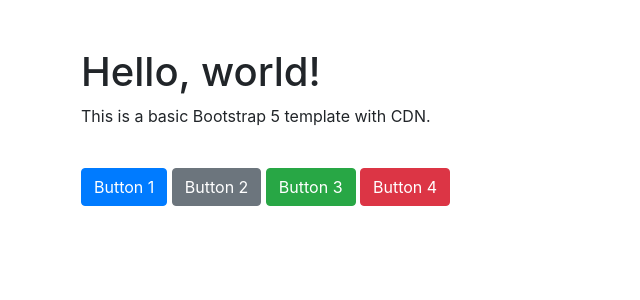
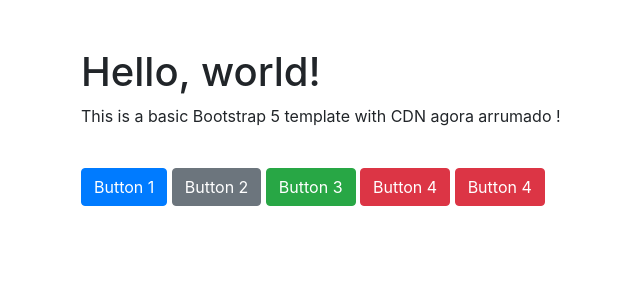
Before and after one commit to CEPAD-IFSP/oficina-git, a Flask app: page / in a window 1280 px wide. Shown: the part 56-356 px from the top of the page, without its empty margins (4-644 px from the left). Run offline with Flask 3, Linux system fonts and the light colour scheme; some libraries are stand-ins or nearby versions.

Commit message:
mudanca errada no meu branch

```diff
--- a/templates/index.html
+++ b/templates/index.html
@@ -35,13 +35,14 @@
 
     <div class="container mt-5">
         <h1>Hello, world!</h1>
-        <p>This is a basic Bootstrap 5 template with CDN.</p>
+        <p>This is a basic Bootstrap 5 template with CDN agora arrumado !</p>
         <br>
         <div class="d-grid gap-2">
             <button class="btn btn-primary" type="button">Button 1</button>
             <button class="btn btn-secondary" type="button">Button 2</button>
             <button class="btn btn-success" type="button">Button 3</button>
-            <button class="btn btn-danger" type="button">Button 4</button>
+            <button class="btn btn-danger" type="button">Button 4 </button>
+            <button class="btn btn-danger" type="button">Button 4 </button>
         </div>
     </div>
 
```
